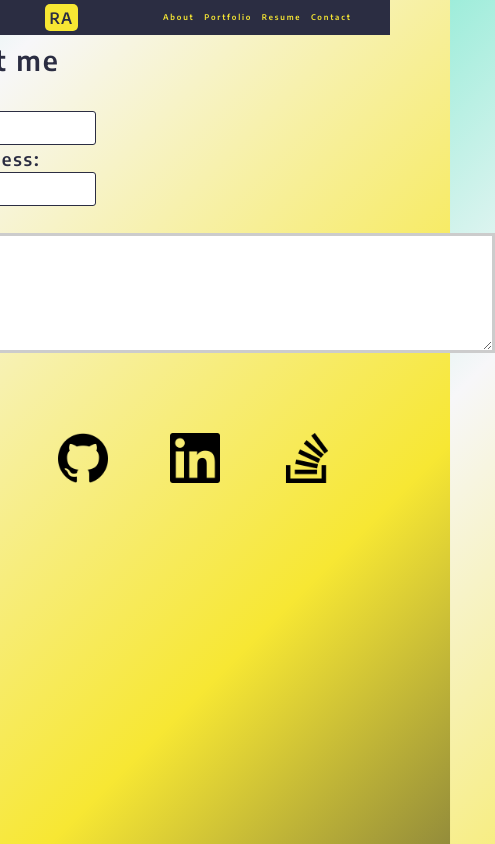
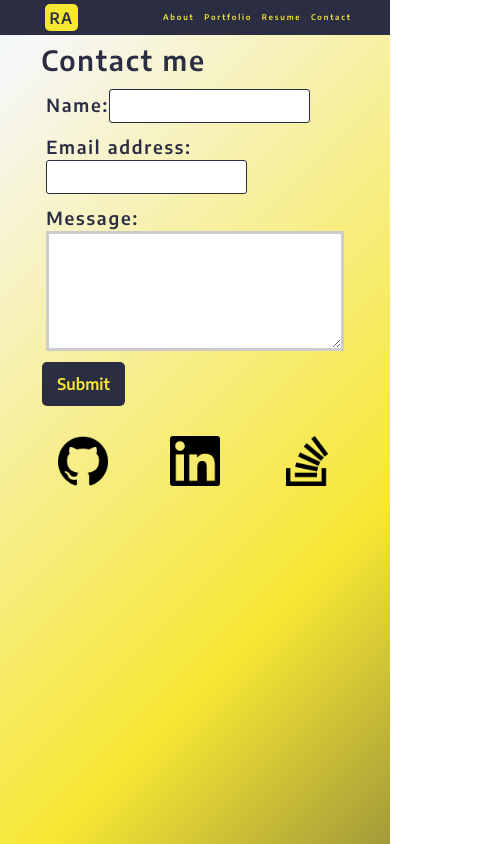
Before and after one commit to randronaco1027/react-portfolio, a React (Create React App) app: page /contact in a window 390 px wide. Shown: the whole page, 495 px wide, since content can reach past the window. Built offline with nearby package versions, Linux system fonts and the light colour scheme; a web font is replaced by a local one.

Commit message:
sizing changes

```diff
--- a/src/components/Contact/index.js
+++ b/src/components/Contact/index.js
@@ -34,7 +34,7 @@ function ContactForm() {
   };
 
   return (
-    <section>
+    <section className="contact-form">
       <h1 data-testid="h1tag">Contact me</h1>
       <form id="contact-form" onSubmit={handleSubmit}>
         <div>
--- a/src/index.css
+++ b/src/index.css
@@ -105,8 +105,8 @@ span[role="img"] {
   cursor: default;
 }
 
-form {
-  width: 40%;
+#contact-form div {
+  padding: 5px;
 }
 
 input {
@@ -139,6 +139,10 @@ textarea {
   max-width: 1200px;
   margin-left: auto;
   margin-right: auto;
+}
+
+.contact-form {
+  width: 100%;
 }
 
 .flex-row {
@@ -255,6 +259,13 @@ nav {
     display: block;
     text-align: center;
   }
+  textarea {
+    width: 100%;
+  }
+
+  #contact-form {
+    margin: 0;
+  }
 }
 
 @media screen and (min-width: 960px) {
@@ -348,11 +359,12 @@ a {
 }
 
 .language {
-  border: solid black;
+  border: solid var(--secondary);
   margin: 10px;
   border-radius: 15px;
   text-align: center;
-  background-color: var(--tertiary);
+  background-color: rgba(65, 226, 186, .3);
+
 }
 
 .languageTitle {
```
